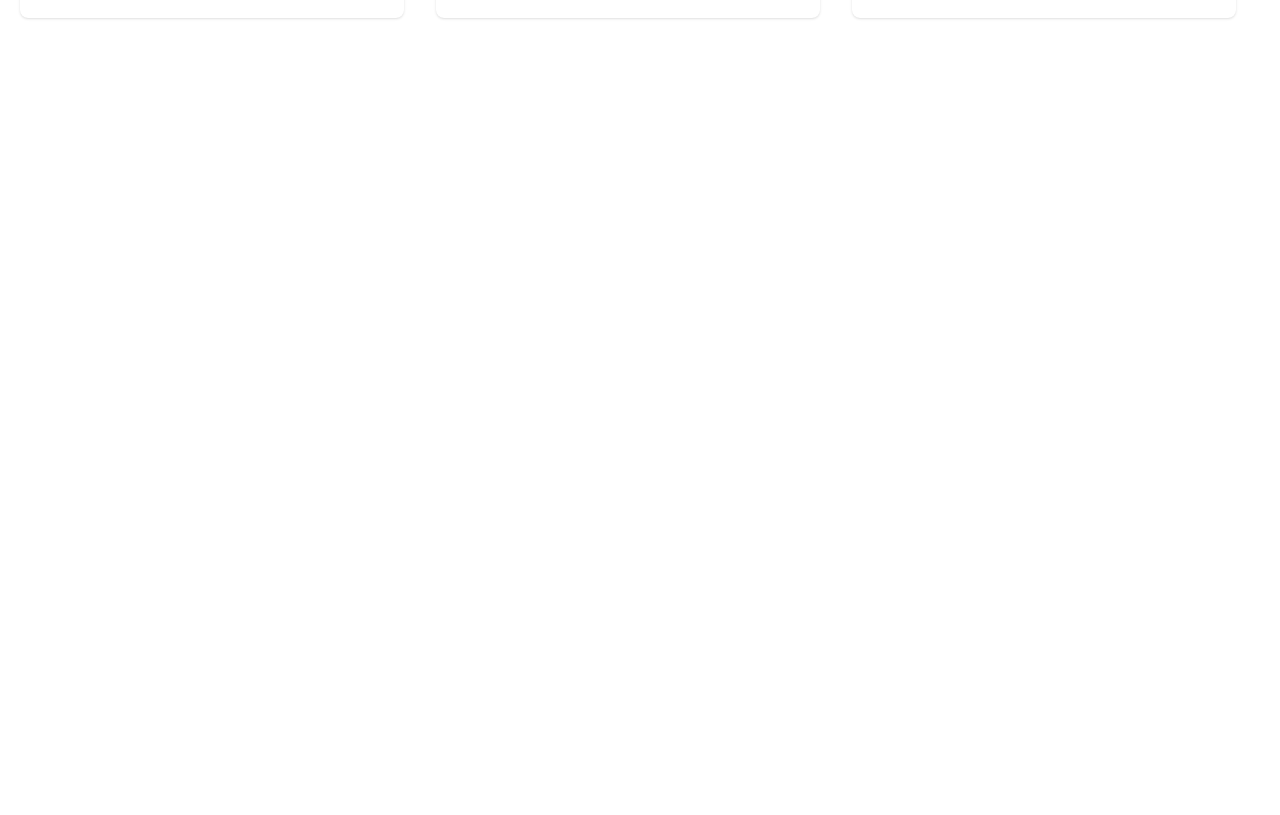
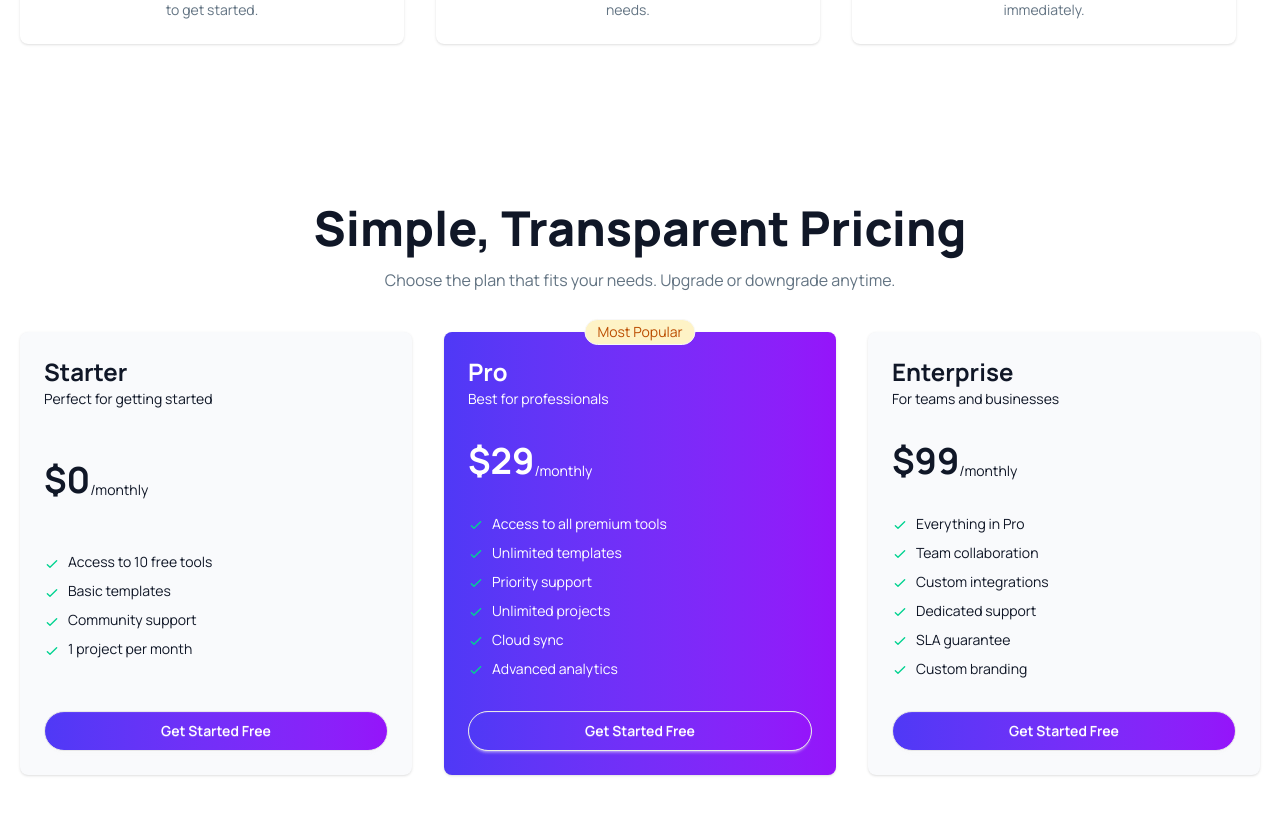
Before and after one commit to bashar35790/DigiTools-Platform, a React (Vite) app: page / in a window 1280 px wide. Shown: the part 2830-3645 px from the top of the page. Before the commit the page ends 2928 px from the top, so only its background shows below. Built offline with nearby package versions, Linux system fonts and the light colour scheme.

Commit message:
I've added pricing section

```diff
--- a/src/App.jsx
+++ b/src/App.jsx
@@ -4,6 +4,7 @@ import Hero from './component/home-page/Hero'
 import Statistic from './component/home-page/Statistic'
 import Products from './component/home-page/Products'
 import Getstart from './component/home-page/Getstart'
+import Pricing from './component/home-page/Pricing'
 
 const cardDataLoade = async () => {
   const res = await fetch("data.json");
@@ -23,6 +24,7 @@ export default function App() {
         <Products cardDataPromise={cardDataPromise}></Products>
       </Suspense>
       <Getstart></Getstart>
+      <Pricing></Pricing>
     </main>
   )
 }
--- /dev/null
+++ b/src/component/home-page/Pricing.jsx
@@ -0,0 +1,112 @@
+import React from 'react'
+import Button from '../../utility/Button';
+
+
+const PricingData = [
+    {
+        id: 1,
+        name: "Starter",
+        description: "Perfect for getting started",
+        price: 0,
+        period: "monthly",
+        tag: null,
+        tagType: null,
+        features: [
+            "Access to 10 free tools",
+            "Basic templates",
+            "Community support",
+            "1 project per month"
+        ],
+        buttonText: "Get Started Free",
+    },
+    {
+        id: 2,
+        name: "Pro",
+        description: "Best for professionals",
+        price: 29,
+        period: "monthly",
+        tag: "Most Popular",
+        tagType: "popular",
+        features: [
+            "Access to all premium tools",
+            "Unlimited templates",
+            "Priority support",
+            "Unlimited projects",
+            "Cloud sync",
+            "Advanced analytics"
+        ],
+        buttonText: "Start Pro Trial",
+    },
+    {
+        id: 3,
+        name: "Enterprise",
+        description: "For teams and businesses",
+        price: 99,
+        period: "monthly",
+        tag: null,
+        tagType: null,
+        features: [
+            "Everything in Pro",
+            "Team collaboration",
+            "Custom integrations",
+            "Dedicated support",
+            "SLA guarantee",
+            "Custom branding"
+        ],
+        buttonText: "Contact Sales",
+    }
+];
+
+export default function Pricing() {
+    return (
+        <>
+            <section className='py-20'>
+                <div className="container px-5 space-y-10 mx-auto">
+                    {/* heading text  */}
+                    <div className='space-y-4 text-center'>
+                        <h2 className='text-5xl font-extrabold text-heading'>Simple, Transparent Pricing</h2>
+                        <p className=' text-bodyText'>Choose the plan that fits your needs. Upgrade or downgrade anytime.</p>
+                    </div>
+                    {/* card container  */}
+                    <div className='flex gap-8 max-md:flex-wrap'>
+                        {
+                            PricingData.map(card => {
+                                return (
+                                    <div className={`card bg-[#F9FAFC] shadow-sm w-full text-heading ${card.tag ? "bg-linear-to-r from-brand1 to-brand2 text-white" : ""}`} key={card.id}>
+                                        <div className="card-body relative space-y-6 justify-between">
+                                            <span className={`badge p-3 bg-[#FEF3C6] text-[#BB4D00] rounded-full absolute top-0 left-1/2 -translate-x-1/2 -translate-y-1/2 ${card.tag ? " visible" : " hidden"}`}>
+                                                {card.tag}
+                                            </span>
+                                            <div className="flex flex-col">
+                                                <h2 className="text-2xl font-bold ">{card.name}</h2>
+                                                <span className="">{card.description}</span>
+                                            </div>
+
+                                            <div className="flex items-end">
+                                                <h2 className="text-4xl font-bold ">${card.price}</h2>
+                                                <span className="">/{card.period}</span>
+                                            </div>
+
+                                            <ul className=" flex flex-col gap-2 ">
+                                                {
+                                                    card.features.map((single) => <li key={card.id}>
+                                                        <svg xmlns="http://www.w3.org/2000/svg" className="size-4 me-2 inline-block text-success" fill="none" viewBox="0 0 24 24" stroke="currentColor"><path strokeLinecap="round" strokeLinejoin="round" strokeWidth="2" d="M5 13l4 4L19 7" /></svg>
+                                                        <span>{single}</span>
+                                                    </li>)
+                                                }
+                                            </ul>
+                                            <div className="">
+                                                <Button title="Get Started Free" addStyle="w-full"></Button>
+                                            </div>
+                                        </div>
+                                    </div>
+                                )
+                            })
+                        }
+
+                    </div>
+                </div>
+            </section>
+        </>
+    )
+}
--- a/src/component/home-page/Products.jsx
+++ b/src/component/home-page/Products.jsx
@@ -7,7 +7,7 @@ import Product from '../../utility/Product';
 
 export default function Products({cardDataPromise}) {
     const cards = use(cardDataPromise);
-    console.log(cards)
+
 
     return (
         <>
--- a/src/utility/Product.jsx
+++ b/src/utility/Product.jsx
@@ -1,33 +1,15 @@
 import React from 'react';
 import Button from './Button';
 
-export default function Product({card}) {card
-    console.log(card);
-
-
-//     {
-//     "id": 1,
-//     "name": "AI Writing Pro",
-//     "description": "Generate high-quality content, blogs, and marketing copy in seconds with advanced AI.",
-//     "price": 29,
-//     "period": "monthly",
-//     "tag": null,
-//     "tagType": null,
-//     "features": [
-//         "Unlimited AI generations",
-//         "50+ writing templates",
-//         "Grammar checker"
-//     ],
-//     "icon": "Sparkles"
-// }
+export default function Product({ card }) {
 
     return (
         <>
             <div className="card shadow-sm">
                 <div className="card-body relative justify-between">
-                    <span className={`badge badge-xs ${card.tag=="Popular"&& "bg-[#E1E7FF] text-brand1" || card.tag=="Best Seller"&&"bg-[#FEF3C6] text-[#BB4D00]"
-                        || card.tag =="New"&& "bg-[#DBFCE7] text-[#0A883E]"
-                    }  p-3 rounded-full absolute top-2.5 right-2.5`}>{card.tag}</span>
+                    <span className={`badge badge-xs ${card.tag == "Popular" && "bg-[#E1E7FF] text-brand1" || card.tag == "Best Seller" && "bg-[#FEF3C6] text-[#BB4D00]"
+                        || card.tag == "New" && "bg-[#DBFCE7] text-[#0A883E]"
+                        }  p-3 rounded-full absolute top-2.5 right-2.5`}>{card.tag}</span>
 
                     {/* card content start  */}
                     <div className="flex flex-col justify-between gap-4">
@@ -38,7 +20,7 @@ export default function Product({card}) {card
                         <span className=" text-bodyText">{card.description}</span>
                         <h2 className="text-2xl font-bold text-heading">{card.price} <span className='text-[16px] text-bodyText font-normal'>/{card.period}</span></h2>
                     </div>
-                    <ul className="mt-6 flex flex-col gap-2 text-xs">
+                    <ul className="mt-6 flex flex-col gap-2 text-bodyText">
                         <li>
                             <svg xmlns="http://www.w3.org/2000/svg" className="size-4 me-2 inline-block text-success" fill="none" viewBox="0 0 24 24" stroke="currentColor"><path strokeLinecap="round" strokeLinejoin="round" strokeWidth="2" d="M5 13l4 4L19 7" /></svg>
                             <span>{card?.features[0]}</span>
```
